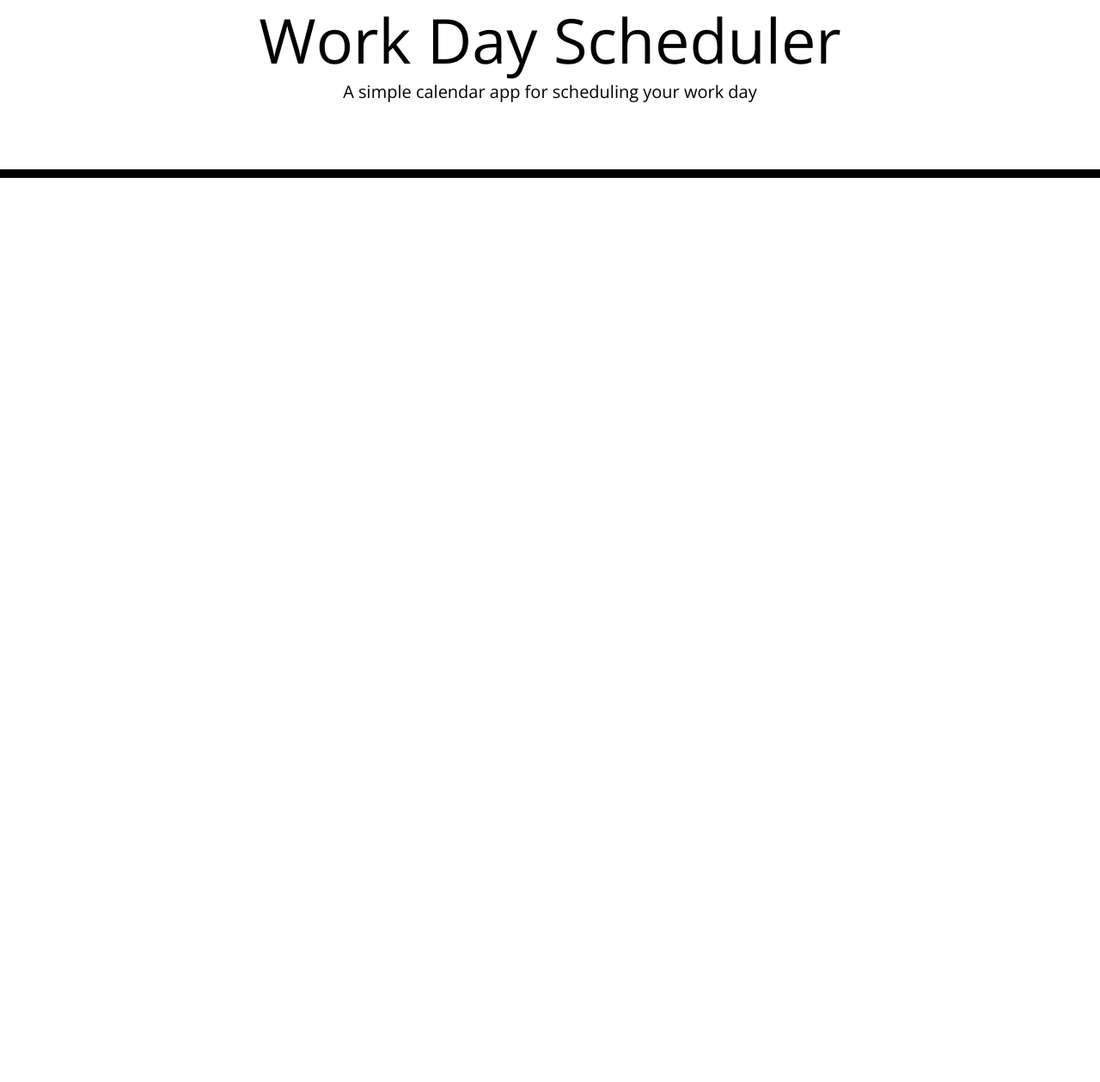
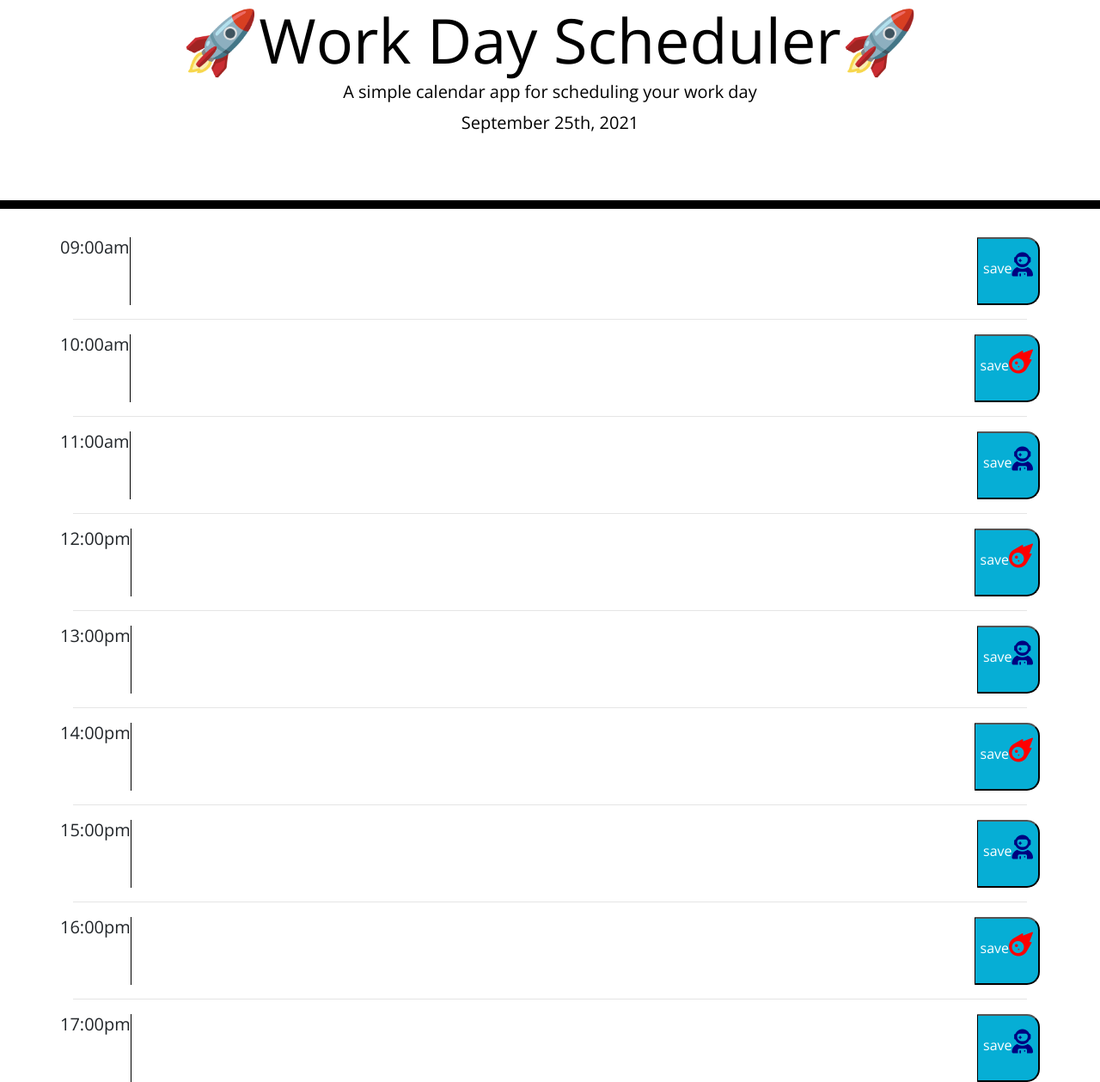
Before and after one commit to kelseykodes/workday-schedule, a plain HTML site: page index.html in a window 1280 px wide. Shown: the part 61-1320 px from the top of the page at 86% size. Before the commit the page ends 800 px from the top, so only its background shows below. Drawn offline with nearby package versions, Linux system fonts and the light colour scheme; files that its build step writes are made by us from their sources.

Commit message:
added save btn icons

```diff
--- a/assets/css/style.css
+++ b/assets/css/style.css
@@ -68,4 +68,5 @@ textarea {
 .saveBtn i:hover {
   font-size: 20px;
   transition: all 0.3s ease-in-out;
+  /* color: #77dd77;  color does not work*/
 }
--- a/assets/js/script.js
+++ b/assets/js/script.js
@@ -0,0 +1,2 @@
+var today = moment();
+$("#currentDay").text(today.format("MMMM Do, YYYY"));
--- a/index.html
+++ b/index.html
@@ -18,21 +18,83 @@
       href="https://fonts.googleapis.com/css?family=Open+Sans&display=swap"
       rel="stylesheet"
     />
-    <link rel="stylesheet" href="style.css" />
+    <link rel="stylesheet" href="./assets/css/style.css">
+    <script src="https://kit.fontawesome.com/ae92fedd31.js" crossorigin="anonymous"></script>
     <title>Work Day Scheduler</title>
   </head>
 
   <body>
     <header class="jumbotron">
-      <h1 class="display-3">Work Day Scheduler</h1>
+      <h1 class="display-3">🚀Work Day Scheduler🚀</h1>
       <p class="lead">A simple calendar app for scheduling your work day</p>
       <p id="currentDay" class="lead"></p>
     </header>
     <div class="container">
       <!-- Timeblocks go here -->
+      <div id="9" class="tBlock d-flex row">
+        <h5 class=".col-md-3">09:00am</h5>
+        <textarea class="flex-grow-1"></textarea>
+        <button class="saveBtn">save<i class="fas fa-user-astronaut" style='font-size:28px; color: navy'></i>
+      </div>
+      <hr/>
+      <div id="10" class="tBlock d-flex row">
+        <h5 class=".col-md-3">10:00am</h5>
+        <textarea class="flex-grow-1"></textarea>
+        <button class="saveBtn">save<i class="fas fa-meteor" style='font-size:28px; color:red'></i>
+      </div>
+      <hr/>
+      <div id="11" class="tBlock d-flex row">
+        <h5 class=".col-md-3">11:00am</h5>
+        <textarea class="flex-grow-1"></textarea>
+        <button class="saveBtn">save<i class="fas fa-user-astronaut" style='font-size:28px; color: navy'></i>
+      </div>
+      <hr/>
+      <div id="12" class="tBlock d-flex row">
+        <h5 class=".col-md-3">12:00pm</h5>
+        <textarea class="flex-grow-1"></textarea>
+        <button class="saveBtn">save<i class="fas fa-meteor" style='font-size:28px; color:red'></i>
+      </div>
+      <hr/>
+      <div id="01" class="tBlock d-flex row">
+        <h5 class=".col-md-3">13:00pm</h5>
+        <textarea class="flex-grow-1"></textarea>
+        <button class="saveBtn">save<i class="fas fa-user-astronaut" style='font-size:28px; color: navy'></i>
+      </div>
+      <hr/>
+      <div id="02" class="tBlock d-flex row">
+        <h5 class=".col-md-3">14:00pm</h5>
+        <textarea class="flex-grow-1"></textarea>
+        <button class="saveBtn">save<i class="fas fa-meteor" style='font-size:28px; color: red'></i>
+      </div>
+      <hr/>
+      <div id="03" class="tBlock d-flex row">
+        <h5 class=".col-md-3">15:00pm</h5>
+        <textarea class="flex-grow-1"></textarea>
+        <button class="saveBtn">save<i class="fas fa-user-astronaut" style='font-size:28px; color:navy'></i>
+      </div>
+      <hr/>
+      <div id="04" class="tBlock d-flex row">
+        <h5 class=".col-md-3">16:00pm</h5>
+        <textarea class="flex-grow-1"></textarea>
+        <button class="saveBtn">save<i class="fas fa-meteor" style='font-size:28px; color:red'></i>
+      </div>
+      <hr/>
+      <div id="05" class="tBlock d-flex row">
+        <h5 class=".col-md-3">17:00pm</h5>
+        <textarea class="flex-grow-1"></textarea>
+        <button class="saveBtn">save<i class="fas fa-user-astronaut" style='font-size:28px; color: navy'></i>
+      </div>
     </div>
 
     <script src="https://cdnjs.cloudflare.com/ajax/libs/jquery/3.2.1/jquery.min.js"></script>
     <script src="https://cdnjs.cloudflare.com/ajax/libs/moment.js/2.24.0/moment.min.js"></script>
+    <script src="./assets/js/script.js"></script>
   </body>
 </html>
+
+
+<!--
+My Thoughts:
+1. Created divs for timeblocks
+-
+ -->
```
